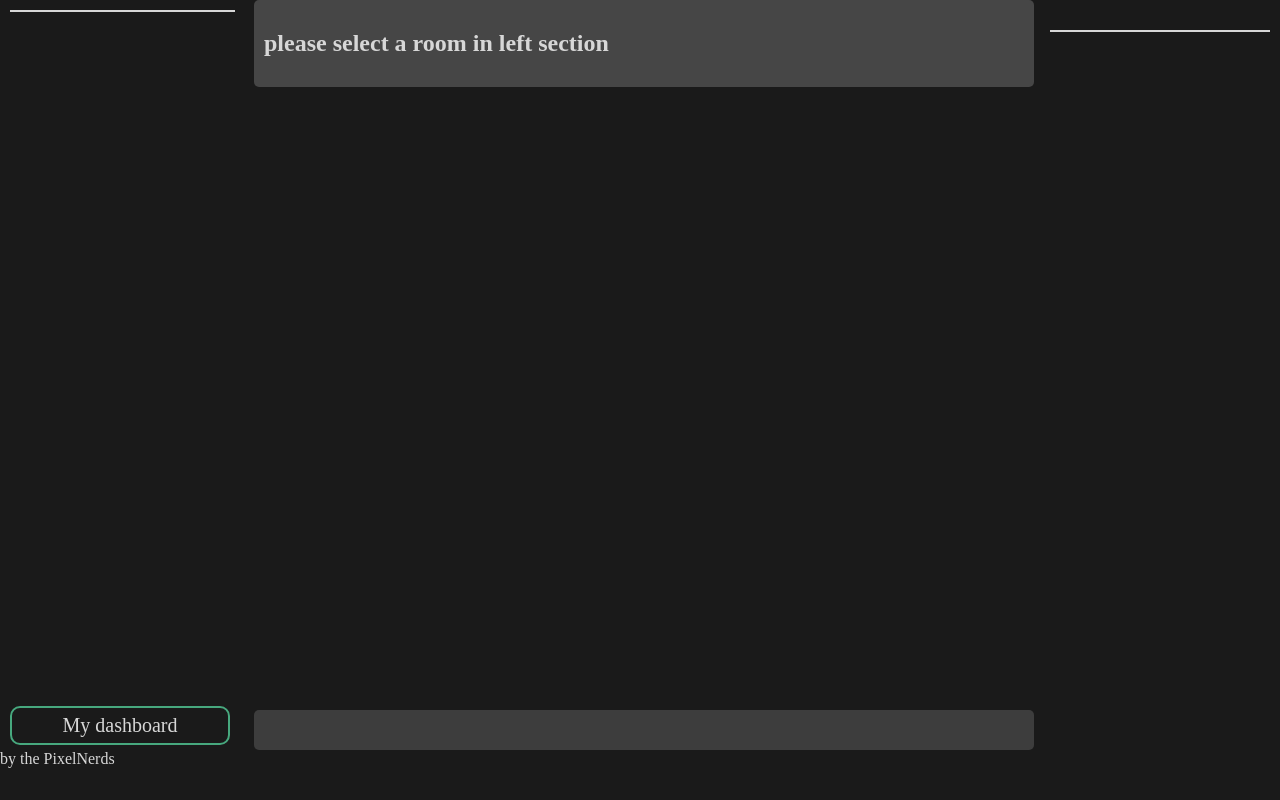
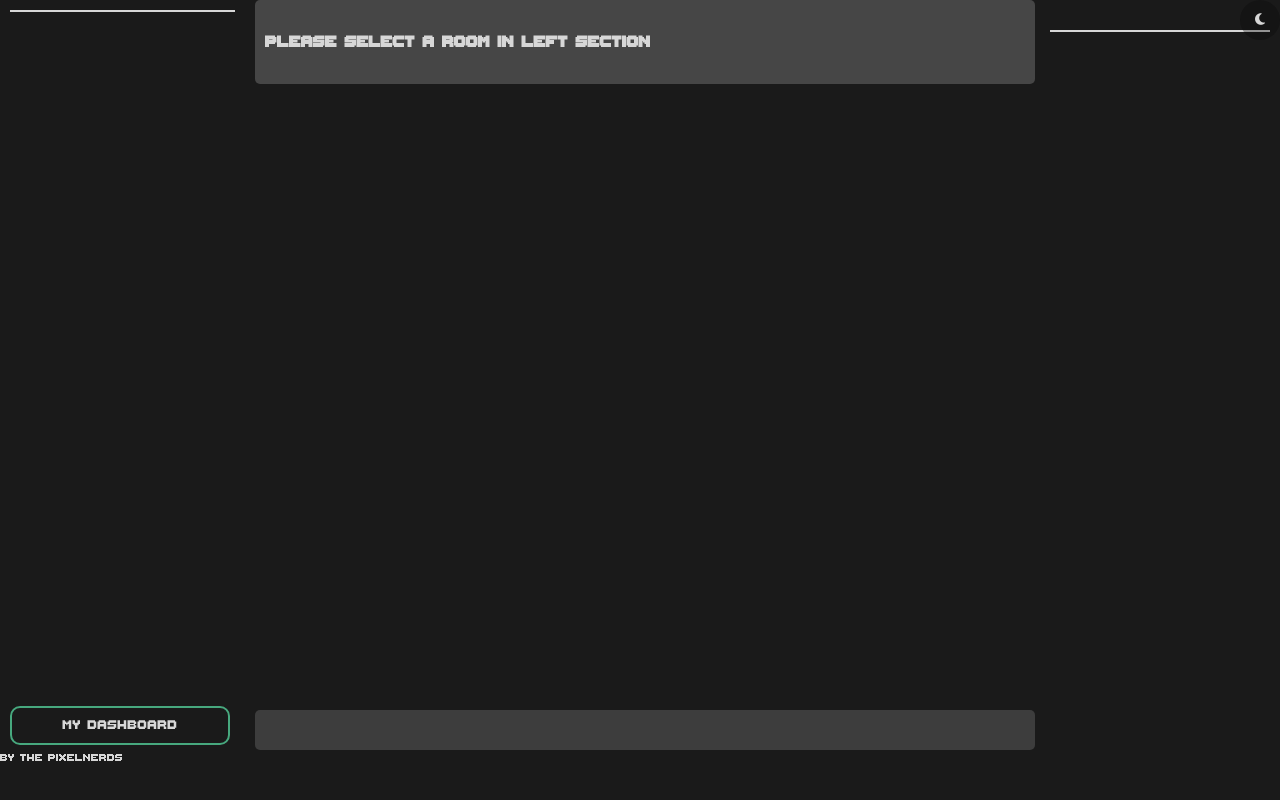
Before and after one commit to The-pixelnerds/projet-oueb, a Django app: template room/templates/room/home.html in a window 1280 px wide. Run offline with Django 4.2, Linux system fonts and the light colour scheme; the template is opened without the code that fills it, so the values that code supplies are empty; some libraries are stand-ins or nearby versions.

Commit message:
add font + day/night theme

```diff
--- a/room/static/room/style.css
+++ b/room/static/room/style.css
@@ -1,3 +1,8 @@
+@font-face {
+    font-family: thaleah;
+    src: url("/static/font/ThaleahFat_TTF.ttf");
+}
+
 aside, #article, #persons-wrapper{
     display: inline-block;
     vertical-align: top;
@@ -10,7 +15,7 @@ h1{
 
 a{
     text-decoration: none;
-    font-size: 20px ;
+    font-size: 1em ;
     width: 90%;
     margin:5px;
     text-align: center;
@@ -56,6 +61,7 @@ body, html{
     width: 100%;
     color : var(--text-color);
     overflow-y: hidden;
+    font-family: thaleah;
 }
 
 #rooms{
@@ -118,6 +124,11 @@ aside{
     background-color: transparent;
     /* change image size */
     background-size: 30px 30px;
+
+    /* change button position */
+    position: absolute;
+    top: 5px;
+    right: 5px;
 }
 
 .person{
--- a/room/templates/room/creation_template.html
+++ b/room/templates/room/creation_template.html
@@ -5,6 +5,8 @@
     <title>Projet oueb²</title>
     <meta charset="utf-8" />
     <meta name="viewport" content="width=device-width, initial-scale=1.0">
+    <script src="https://kit.fontawesome.com/167f1fd28a.js" crossorigin="anonymous"></script>
+    <script src="{% static 'js/theme.js' %}"></script>
     <script src="https://code.jquery.com/jquery-3.7.1.min.js" integrity="sha256-/JqT3SQfawRcv/BIHPThkBvs0OEvtFFmqPF/lYI/Cxo=" crossorigin="anonymous"></script>
     {% block style %}
         <link rel="stylesheet" href="{% static 'css/vars.css' %}" />
@@ -19,5 +21,9 @@
         {% block form %}
         {% endblock %}
     </div>
+    <button id="themeButton" onclick="swapTheme()">
+        <i class="fas fa-moon" id="moon"></i>
+        <i class="fas fa-sun" id="sun"></i>
+    </button>
 </body>
 </html>
--- a/room/templates/room/template.html
+++ b/room/templates/room/template.html
@@ -5,6 +5,8 @@
     <title>Projet oueb²</title>
     <meta charset="utf-8" />
     <meta name="viewport" content="width=device-width, initial-scale=1.0">
+    <script src="https://kit.fontawesome.com/167f1fd28a.js" crossorigin="anonymous"></script>
+    <script src="{% static 'js/theme.js' %}"></script>
     <script src="https://code.jquery.com/jquery-3.7.1.min.js" integrity="sha256-/JqT3SQfawRcv/BIHPThkBvs0OEvtFFmqPF/lYI/Cxo=" crossorigin="anonymous"></script>
     {% block style %}
         <link rel="stylesheet" href="{% static 'css/vars.css' %}" />
@@ -51,5 +53,9 @@
         </div>
     </div>
     <footer>by the PixelNerds</footer>
+    <button id="themeButton" onclick="swapTheme()">
+        <i class="fas fa-moon" id="moon"></i>
+        <i class="fas fa-sun" id="sun"></i>
+    </button>
 </body>
 </html>
--- a/static/css/vars.css
+++ b/static/css/vars.css
@@ -12,3 +12,21 @@
     --hr-color: #CCCCCC;
     --message-shadow : #222423;
 }
+
+#themeButton{
+    background-color: var(--article-background);
+    color: var(--text-color);
+    border:none;
+    border-radius: 50%;
+    width: 40px;
+    height: 40px;
+    position:absolute;
+    top: 0;
+    right: 0;
+    transition: all 0.1s ease;
+}
+
+#themeButton:hover{
+    color: var(--text-color);
+    border: 3px solid var(--link-color);
+}
--- /dev/null
+++ b/static/js/theme.js
@@ -0,0 +1,74 @@
+
+function setdaytheme(){
+    const root = document.documentElement.style;
+    root.setProperty('--background-color', '#E1E1E1');
+    root.setProperty('--text-color', '#353C36');
+    root.setProperty('--background-shadow', '#b7b9b8');
+    root.setProperty('--aside-color', '#ebebeb');
+    root.setProperty('--article-color', '#ebebeb');
+    root.setProperty('--link-background', '#47a87e');
+    root.setProperty('--link-color', '#47a87e');
+    root.setProperty('--link-hover', '#2d7657');
+    root.setProperty('--article-card', 'var(--link-background)');
+    root.setProperty('--article-background', '#A0A0A055');
+    root.setProperty('--hr-color', '#CCCCCC');
+    root.setProperty('--message-shadow','#ccd0ce');
+}
+
+function setNightTheme() {
+    const root = document.documentElement.style;
+    root.setProperty('--background-color', '#1a1a1a');
+    root.setProperty('--text-color', '#d7d7d7');
+    root.setProperty('--background-shadow', '#464646');
+    root.setProperty('--aside-color', '#3d3d3d');
+    root.setProperty('--article-color', 'var(--aside-color)');
+    root.setProperty('--link-background', '#47a87e');
+    root.setProperty('--link-color', '#47a87e');
+    root.setProperty('--link-hover', '#2d7657');
+    root.setProperty('--article-card', 'var(--link-background)');
+    root.setProperty('--article-background', '#0A0A0A55');
+    root.setProperty('--hr-color', '#CCCCCC');
+    root.setProperty('--message-shadow','#222423');
+}
+
+function swapTheme() {
+    var theme = sessionStorage.getItem('theme');
+    if (theme == 'day') {
+        setdaytheme();
+        sessionStorage.setItem('theme', 'night');
+        //hide element with id moon
+        document.getElementById("sun").style.display = "block";
+        document.getElementById("moon").style.display = "none";
+
+    } else {
+        setNightTheme();
+        sessionStorage.setItem('theme', 'day');
+        //hide element with id sun
+        document.getElementById("sun").style.display = "none";
+        document.getElementById("moon").style.display = "block";
+    }
+}
+
+function setTheme() {
+    var theme = sessionStorage.getItem('theme');
+    if (theme == 'day') {
+        setNightTheme();
+        //hide element with id sun
+        document.getElementById("sun").style.display = "none";
+        document.getElementById("moon").style.display = "block";
+    } else {
+        setdaytheme();
+        //hide element with id moon
+        document.getElementById("sun").style.display = "block";
+        document.getElementById("moon").style.display = "none";
+    }
+}
+
+
+//on dom load
+window.addEventListener('DOMContentLoaded', function() {
+    if(sessionStorage.getItem('theme') == null){
+        sessionStorage.setItem('theme', 'day');
+    }
+    setTheme();
+});
```
Also changed, not shown: static/font/ThaleahFat_TTF.ttf (added).
